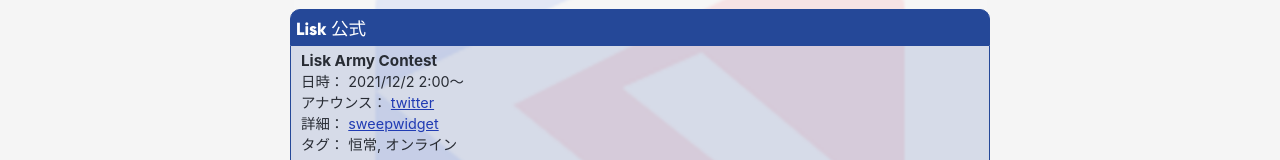
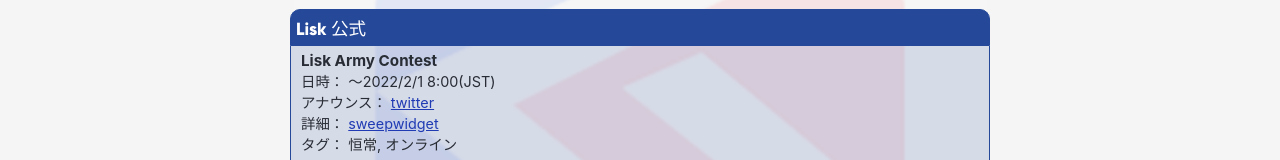
Before and after one commit to lisknonanika/liskcommulab-web, a React (Create React App) app: page / in a window 1280 px wide. Both pictures are taken after a click on the element "Event". Shown: the part 299-459 px from the top of the page. Built offline with nearby package versions, Linux system fonts and the light colour scheme.

Commit message:
Update Event.js

```diff
--- a/src/components/Event.js
+++ b/src/components/Event.js
@@ -47,15 +47,15 @@
                 <div className="event-title">Lisk Army Contest</div>
                 <div className="event-detail">
                   <div>
-                    {this.props.translation('日時')}： 2021/12/2 2:00〜
+                    {this.props.translation('日時')}： ～2022/2/1 8:00(JST)
                   </div>
                   <div>
                     {this.props.translation('アナウンス')}：&nbsp;
-                    <a href="https://twitter.com/LiskHQ/status/1456283209663123463" target="_new">twitter</a>
+                    <a href="https://twitter.com/LiskHQ/status/1479067071942115334" target="_new">twitter</a>
                   </div>
                   <div>
                     {this.props.translation('詳細')}：&nbsp;
-                    <a href="https://sweepwidget.com/view/38437-g7p8qesk" target="_new">sweepwidget</a>
+                    <a href="https://sweepwidget.com/view/47116-9imjs12c" target="_new">sweepwidget</a>
                   </div>
                   <div>
                     {this.props.translation('タグ')}：&nbsp;
```
